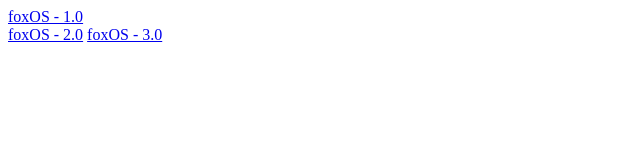
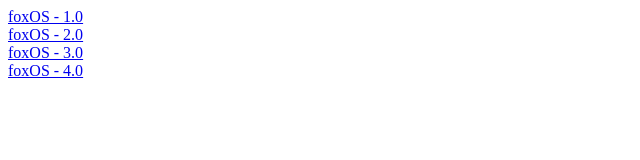
Before and after one commit to fanghuangxu/foxOS, a plain HTML site: page index.html in a window 1280 px wide. Shown: the whole page, without its empty margins (0-640 px from the left). Drawn offline with Linux system fonts and the light colour scheme.

Commit message:
Update index.html

```diff
--- a/index.html
+++ b/index.html
@@ -6,7 +6,8 @@
 </head>
 <body>
     <a href="foxOS - v0.0.1 - x86.html">foxOS - 1.0</a><br>
-    <a href="foxOS - v0.0.2 - x86.html">foxOS - 2.0</a>
-    <a href="foxOS - v0.0.3 - x86.html">foxOS - 3.0</a>
+    <a href="foxOS - v0.0.2 - x86.html">foxOS - 2.0</a><br>
+    <a href="foxOS - v0.0.3 - x86.html">foxOS - 3.0</a><br>
+    <a href="foxOS - v0.0.4 - x86.html">foxOS - 4.0</a><br>
 </body>
 </html>
```
